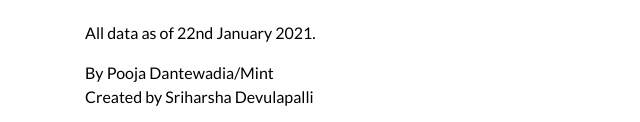
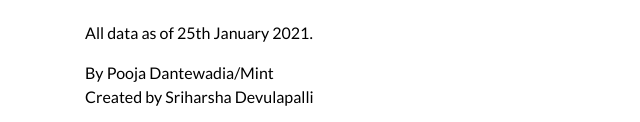
Before and after one commit to PoojaDante/mmt_jan21, a plain HTML site: page index.html in a window 1280 px wide. Shown: the part 1304-1426 px from the top of the page, 0-640 px from the left. Drawn offline with nearby package versions, Linux system fonts and the light colour scheme.

Commit message:
Update index.html

```diff
--- a/index.html
+++ b/index.html
@@ -347,7 +347,7 @@
             </tr>
         </table>
         <br>
-        <p align="left"> All data as of 22nd January 2021. </p>
+        <p align="left"> All data as of 25th January 2021. </p>
         <p align="left">By Pooja Dantewadia/Mint<br>Created by Sriharsha Devulapalli</p>
     </div>
     <script>
```
